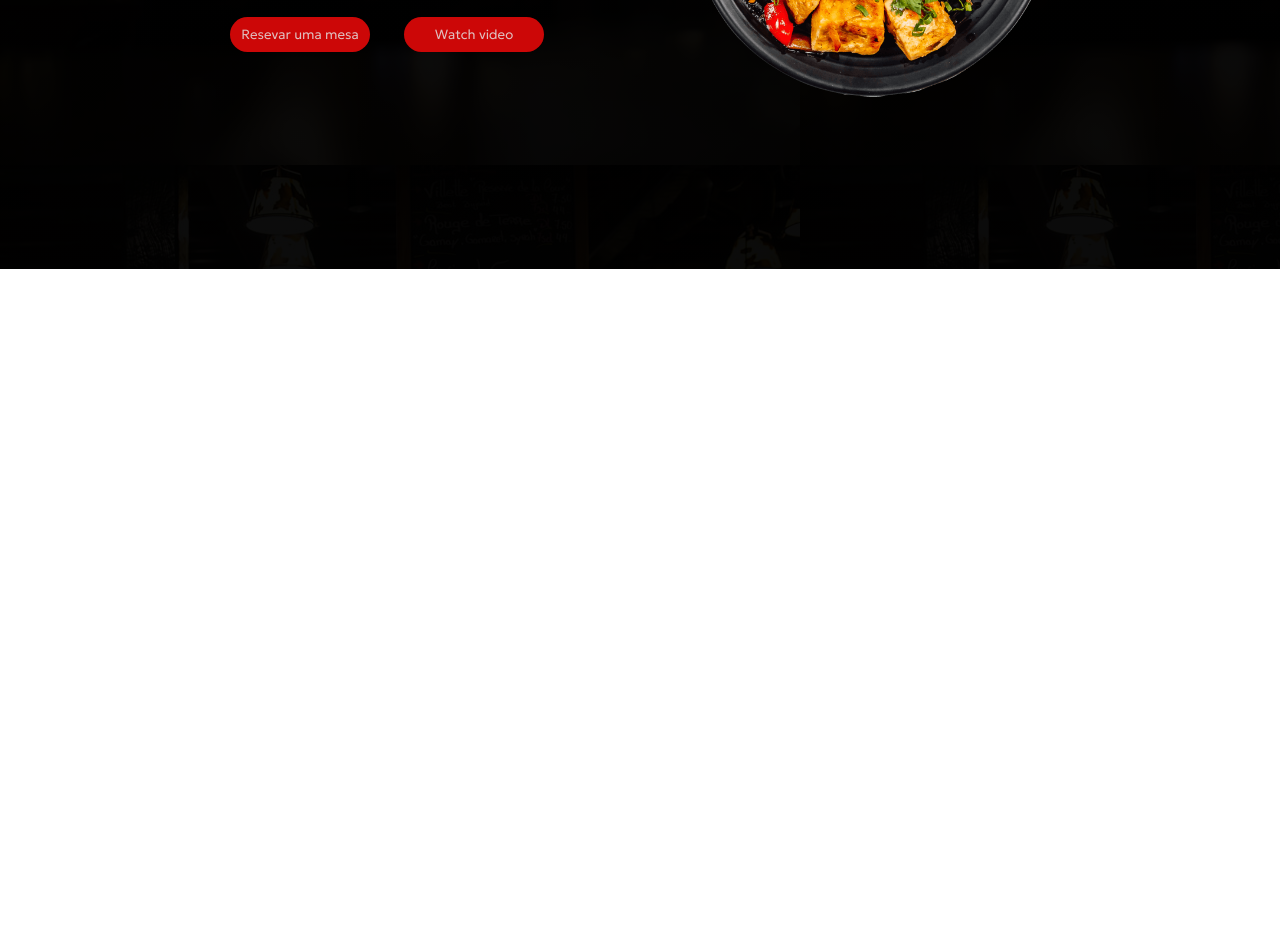
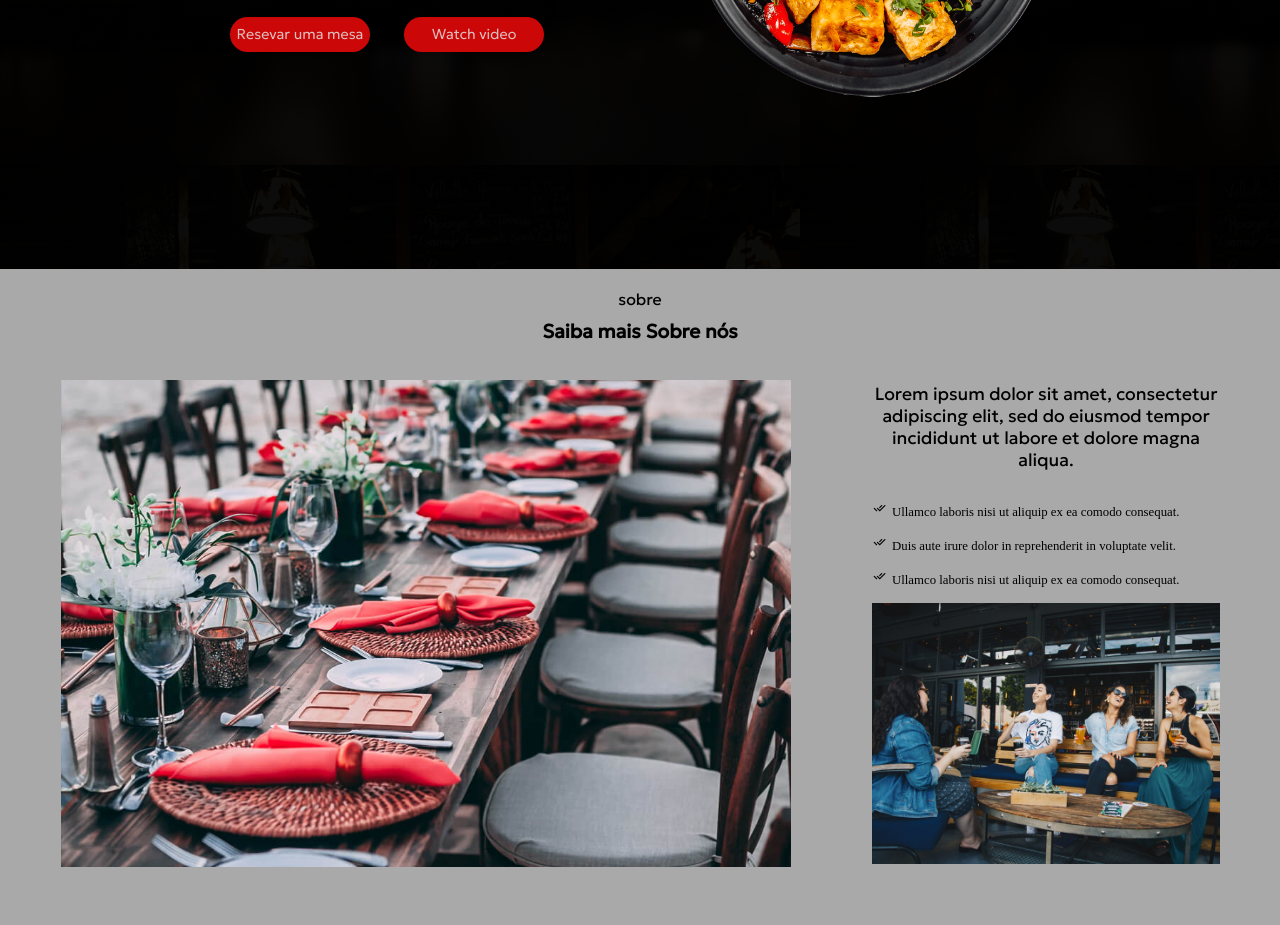
Before and after one commit to Ruandossantos/comida, a plain HTML site: page index.html in a window 1280 px wide. Shown: the part 513-1438 px from the top of the page. Before the commit the page ends 800 px from the top, so only its background shows below. Drawn offline with nearby package versions, Linux system fonts and the light colour scheme.

Commit message:
att_site

```diff
--- a/css/css.css
+++ b/css/css.css
@@ -14,7 +14,7 @@
 header{
     background-color: var(--color_fundo);
     padding: 1%;
-    max-height: 7vh;
+    max-height: 10vh;
 }
 
 .header_top{
@@ -80,7 +80,7 @@ ul li::before{
    top: 23px;
    display: block;
    border-bottom: 2px solid red;
-   transition: 0.7s ease-in-out;
+   transition: 0.5s ease-in-out;
    transform-origin: left;
    transform: scale(0);
 }
@@ -105,6 +105,7 @@ button{
     color: #e2e0e0d7;
     cursor: pointer;
     transition: 0.5s;
+    font-size: 90%;
 }
 header
 nav
@@ -177,6 +178,7 @@ main
     cursor: pointer;
     margin-right: 30px;
     transition: 0.5s;
+    font-size: 90%;
 }
 main
 .section_apresentação_1
@@ -200,6 +202,7 @@ main
     color: #e2e0e0d7;
     cursor: pointer;
     transition: 0.5s;
+    font-size: 90%;
 }
 main
 .section_apresentação_1
@@ -213,7 +216,7 @@ main
 
 .inter_section_apresentação_2{
     width: 360px;
-    height: 400px;
+    height: 300px;
     display: flex;
     align-items: center;
     justify-content: center;
@@ -223,3 +226,73 @@ main
 .img_delicias{
     width: 100%;
 }
+
+/*Estilização sessão 2*/
+
+.section_apresentação_2{
+    text-align: center;
+    background-color: darkgray;
+    padding: 20px;
+}
+.section_apresentação_2 p{
+    font-family: 'Geologica', sans-serif ;
+    font-size: 1rem;
+    margin-bottom: 10px;
+}
+.section_apresentação_2 h1{
+    font-family: 'Geologica', sans-serif ;
+    font-size: 1.2rem;
+}
+
+
+
+.conteiner_inter_section2{
+    display: flex;
+}
+.section_apresentação_2
+.inter_section2_img{
+display: flex;
+justify-content: center;
+align-items: center;
+height: 562px;
+width: 70%;
+}
+.section_apresentação_2
+.inter_section2_img img{
+    width: 90%;
+}
+
+.section_apresentação_2
+.inter_section2_text_img{
+    padding: 40px;
+    height: 400px;
+    width: 30%;
+}
+.section_apresentação_2
+.inter_section2_text_img p{
+    font-family: 'Geologica', sans-serif ;
+    font-size: 110%;
+    margin-bottom: 30px;
+}
+
+.conteiner_inter_section2
+.inter_section2_text_img
+.ul_li_interno li{
+    font-size: .8rem;
+    list-style: none;
+    text-align-last: left;
+    margin-bottom: 15px;
+}
+.conteiner_inter_section2
+.inter_section2_text_img
+.ul_li_interno li
+.material-symbols-outlined{
+    color: black;
+    font-size: 15px;
+    padding-right: 5px;
+}
+.conteiner_inter_section2
+.inter_section2_text_img img{
+    width: 100%;
+
+}
--- a/index.html
+++ b/index.html
@@ -1,18 +1,26 @@
 <!DOCTYPE html>
 <html lang="pt-br">
+
 <head>
     <meta charset="UTF-8">
     <meta http-equiv="X-UA-Compatible" content="IE=edge">
     <meta name="viewport" content="width=device-width, initial-scale=1.0">
     <link rel="preconnect" href="https://fonts.googleapis.com">
     <link rel="preconnect" href="https://fonts.gstatic.com" crossorigin>
+    <link rel="stylesheet"
+        href="https://fonts.googleapis.com/css2?family=Material+Symbols+Outlined:opsz,wght,FILL,GRAD@48,400,0,0" />
     <link rel="preconnect" href="https://fonts.googleapis.com">
-<link rel="preconnect" href="https://fonts.gstatic.com" crossorigin>
-<link href="https://fonts.googleapis.com/css2?family=Geologica:wght@300;400&family=Inter:wght@900&family=Playfair+Display:wght@900&family=Poppins:ital,wght@0,200;0,300;0,400;0,500;0,600;0,700;1,200;1,300;1,400;1,500;1,600&family=Roboto:wght@300;500;900&family=Rowdies:wght@700&display=swap" rel="stylesheet">
-    <link href="https://fonts.googleapis.com/css2?family=Inter:wght@900&family=Playfair+Display:wght@900&family=Poppins:ital,wght@0,200;0,300;0,400;0,500;0,600;0,700;1,200;1,300;1,400;1,500;1,600&family=Roboto:wght@300;500;900&family=Rowdies:wght@700&display=swap" rel="stylesheet">
+    <link rel="preconnect" href="https://fonts.gstatic.com" crossorigin>
+    <link
+        href="https://fonts.googleapis.com/css2?family=Geologica:wght@300;400&family=Inter:wght@900&family=Playfair+Display:wght@900&family=Poppins:ital,wght@0,200;0,300;0,400;0,500;0,600;0,700;1,200;1,300;1,400;1,500;1,600&family=Roboto:wght@300;500;900&family=Rowdies:wght@700&display=swap"
+        rel="stylesheet">
+    <link
+        href="https://fonts.googleapis.com/css2?family=Inter:wght@900&family=Playfair+Display:wght@900&family=Poppins:ital,wght@0,200;0,300;0,400;0,500;0,600;0,700;1,200;1,300;1,400;1,500;1,600&family=Roboto:wght@300;500;900&family=Rowdies:wght@700&display=swap"
+        rel="stylesheet">
     <link rel="stylesheet" href="/css/css.css">
     <title>Template</title>
 </head>
+
 <body>
     <header>
         <nav>
@@ -37,7 +45,9 @@
         <section class="section_apresentação_1">
             <div class="inter_section_apresentação_1">
                 <h1>Aprecie sua <br>comida sudável e deliciosa</h1>
-                <p>Lorem ipsum dolor sit, a met c onsectetur adipis icing elit.  I  gsgfsto   maxime   min  iman  ihil quis?   Eos sit   saepe reiciendis, nulla cumque vitae aliquam voluptas ipsa aut non earum. Quibusdam, distinctio. Suscipit, aspernatur?</p>
+                <p>Lorem ipsum dolor sit, a met c onsectetur adipis icing elit. I gsgfsto maxime min iman ihil quis? Eos
+                    sit saepe reiciendis, nulla cumque vitae aliquam voluptas ipsa aut non earum. Quibusdam, distinctio.
+                    Suscipit, aspernatur?</p>
                 <div class="inter_section1_btns">
                     <button class="inter_btns1">Resevar uma mesa</button>
                     <button class="inter_btns2">Watch video</button>
@@ -49,10 +59,40 @@
             </div>
         </section>
 
+        <section class="section_apresentação_2">
+            <p>sobre</p>
+            <h1>Saiba mais <span>Sobre nós</span></h1>
 
-        <section></section>
+            <div class="conteiner_inter_section2">
+                <div class="inter_section2_img">
+                    <img src="img/reserva_section_2.jpg" alt="">
+                </div>
+                <div class="inter_section2_text_img">
+                    <p>Lorem ipsum dolor sit amet, consectetur adipiscing elit, sed do eiusmod tempor incididunt ut
+                        labore
+                        et dolore magna aliqua.</p>
+
+                    <ul class="ul_li_interno">
+                        <li><span class="material-symbols-outlined">
+                                done_all
+                            </span>Ullamco laboris nisi ut aliquip ex ea comodo consequat.</li>
+                        <li><span class="material-symbols-outlined">
+                                done_all
+                            </span>Duis aute irure dolor in reprehenderit in voluptate velit.</li>
+                        <li><span class="material-symbols-outlined">
+                                done_all
+                            </span>Ullamco laboris nisi ut aliquip ex ea comodo consequat.
+                        </li>
+                    </ul>
+
+                    <img src="/img/gallery/sobre-nos.jpg" alt="">
+                </div>
+            </div>
+        </section>
+
         <section></section>
         <section></section>
     </main>
 </body>
+
 </html>
```
Also changed, not shown: img/gallery/sobre-nos.jpg (renamed from img/gallery/gallery-7.jpg), img/reserva_section_2.jpg (renamed from img/events-3.jpg).
